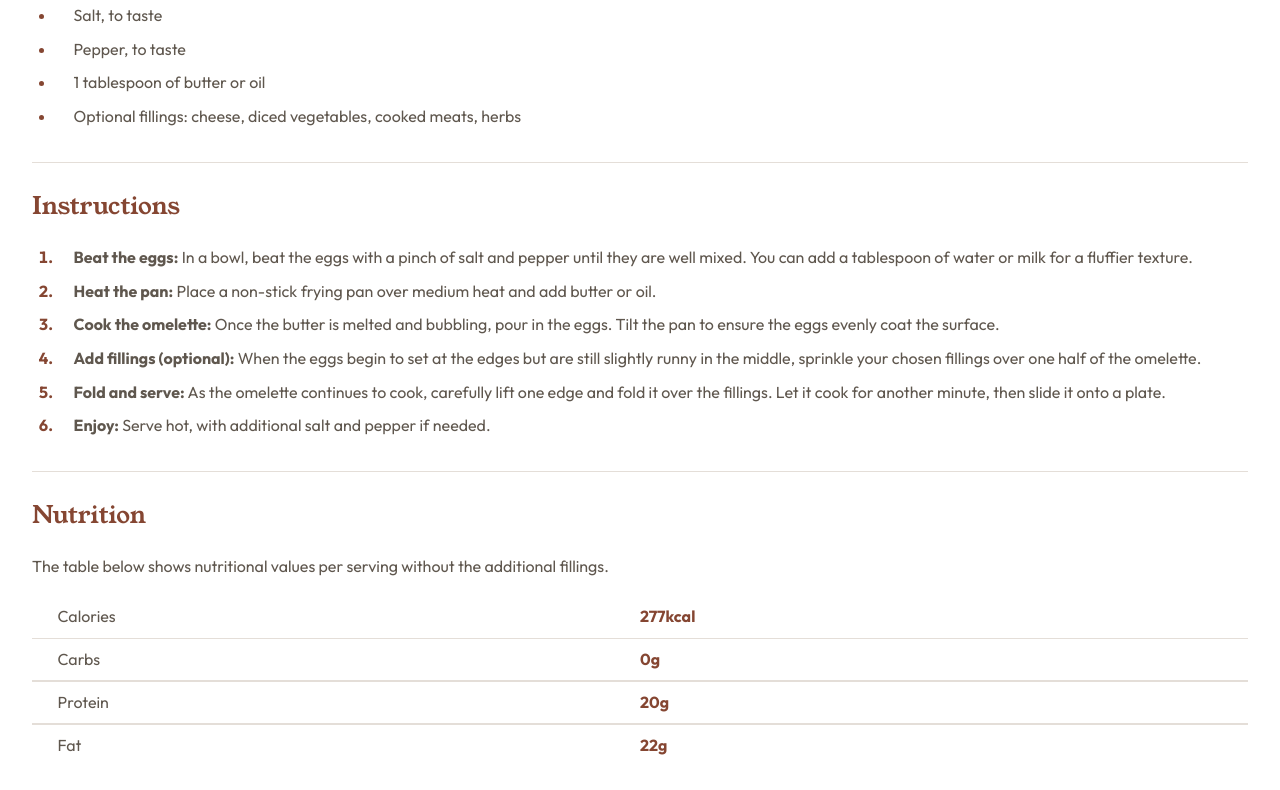
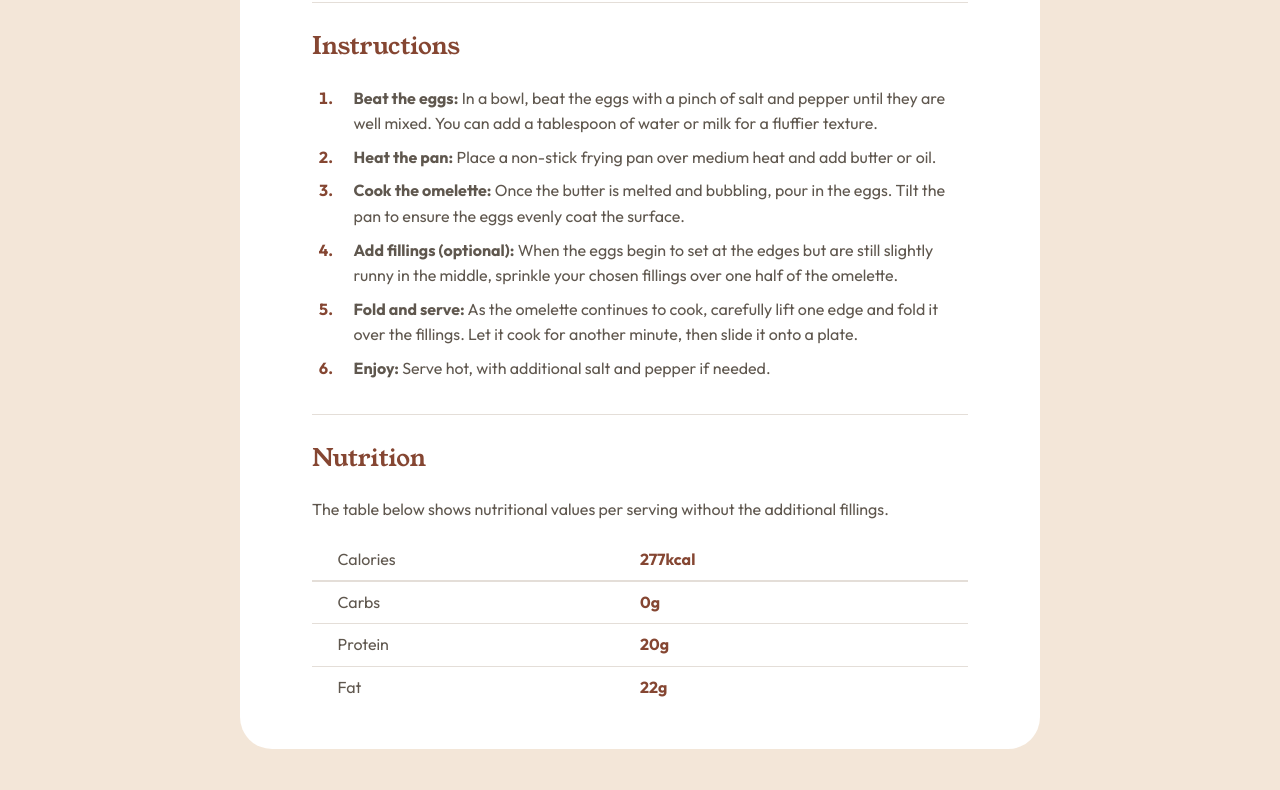
Before and after one commit to kevinyuri/recipe-page-main, a plain HTML site: page index.html in a window 1280 px wide. Shown: the part 1043-1833 px from the top of the page. Drawn offline with Linux system fonts and the light colour scheme.

Commit message:
feature: responsividade para telas maiores

```diff
--- a/index.html
+++ b/index.html
@@ -30,14 +30,15 @@
     <title>Frontend Mentor | Recipe page</title>
   </head>
   <body>
+    <div class="container">
       <img src="/assets/images/image-omelette.jpeg" alt="" />
       <div class="content">
         <header class="header">
           <h1 class="title">Simple Omelette Recipe</h1>
           <p class="subtitle">
             An easy and quick dish, perfect for any meal. This classic omelette
-          combines beaten eggs cooked to perfection, optionally filled with your
-          choice of cheese, vegetables, or meats.
+            combines beaten eggs cooked to perfection, optionally filled with
+            your choice of cheese, vegetables, or meats.
           </p>
           <div class="preparation-time">
             <p class="title">Preparation time</p>
@@ -69,13 +70,13 @@
           <h2 class="section-title">Instructions</h2>
           <ol>
             <li>
-            <span class="fw-bold">Beat the eggs:</span> In a bowl, beat the eggs
-            with a pinch of salt and pepper until they are well mixed. You can
-            add a tablespoon of water or milk for a fluffier texture.
+              <span class="fw-bold">Beat the eggs:</span> In a bowl, beat the
+              eggs with a pinch of salt and pepper until they are well mixed.
+              You can add a tablespoon of water or milk for a fluffier texture.
             </li>
             <li>
-            <span class="fw-bold">Heat the pan:</span> Place a non-stick frying
-            pan over medium heat and add butter or oil.
+              <span class="fw-bold">Heat the pan:</span> Place a non-stick
+              frying pan over medium heat and add butter or oil.
             </li>
             <li>
               <span class="fw-bold">Cook the omelette:</span> Once the butter is
@@ -83,9 +84,10 @@
               eggs evenly coat the surface.
             </li>
             <li>
-            <span class="fw-bold">Add fillings (optional):</span> When the eggs
-            begin to set at the edges but are still slightly runny in the
-            middle, sprinkle your chosen fillings over one half of the omelette.
+              <span class="fw-bold">Add fillings (optional):</span> When the
+              eggs begin to set at the edges but are still slightly runny in the
+              middle, sprinkle your chosen fillings over one half of the
+              omelette.
             </li>
             <li>
               <span class="fw-bold">Fold and serve:</span> As the omelette
@@ -94,8 +96,8 @@
               plate.
             </li>
             <li>
-            <span class="fw-bold">Enjoy:</span> Serve hot, with additional salt
-            and pepper if needed.
+              <span class="fw-bold">Enjoy:</span> Serve hot, with additional
+              salt and pepper if needed.
             </li>
           </ol>
         </section>
@@ -131,5 +133,6 @@
           </div>
         </section>
       </div>
+    </div>
   </body>
 </html>
--- a/style.css
+++ b/style.css
@@ -43,6 +43,18 @@ html {
 body {
   margin: 0;
   min-height: 100vh;
+  background-color: var(--clr-base-100);
+}
+
+/* Content */
+.container {
+  background: hsl(0, 0%, 100%);
+  max-width: 800px;
+  border-radius: 2rem;
+}
+
+.content {
+  padding: 0 2em;
 }
 
 img {
@@ -92,17 +104,7 @@ section {
   margin-top: 0;
 }
 
-/* Content */
-.content {
-  padding: 0 2em;
-}
-
 /* Header */
-
-.header img {
-  display: block;
-  padding-left: 0;
-}
 
 .header > .title {
   font-size: var(--fs-700);
@@ -111,6 +113,7 @@ section {
   font-weight: var(--fw-600);
   line-height: 1;
   letter-spacing: 1.2px;
+  margin-top: 3rem;
 }
 
 .header .preparation-time {
@@ -152,3 +155,18 @@ section {
 .row .value {
   color: var(--clr-accent-800);
 }
+
+@media (min-width: 50em) {
+  .container {
+    margin: 2em auto;
+    padding: 2.5em;
+  }
+
+  img {
+    border-radius: 1rem;
+  }
+
+  .nutrition {
+    padding-bottom: 0;
+  }
+}
```
Lines whose indentation alone changed are shown as unchanged.
